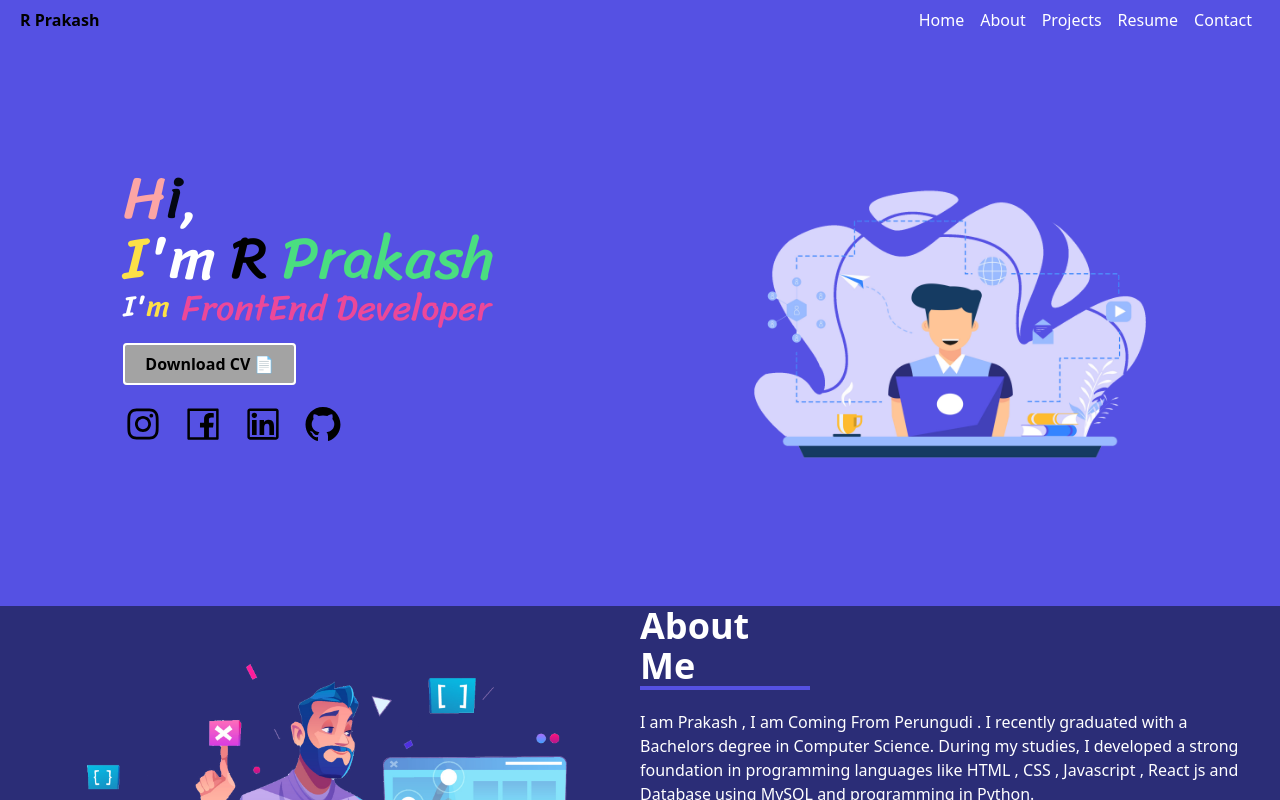
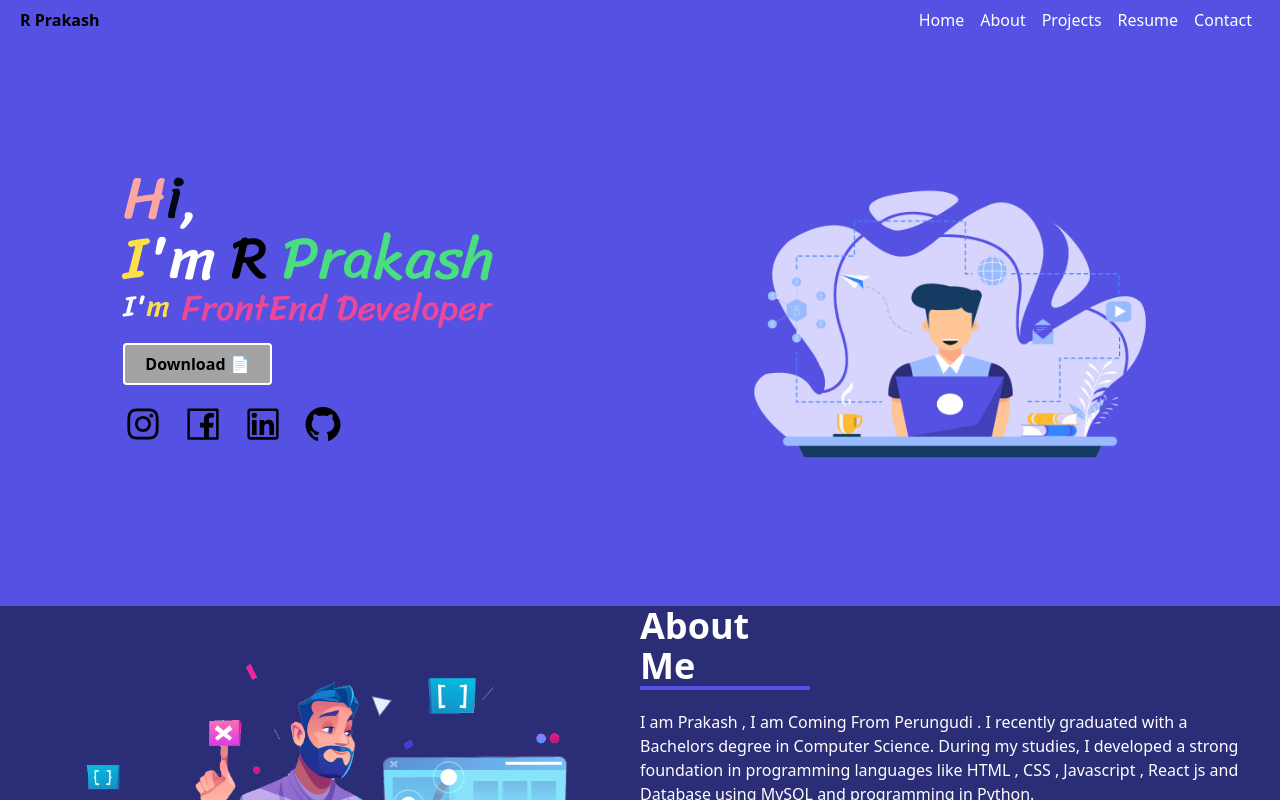
Before and after one commit to pra-kee/portfolio, a React (Create React App) app: page / in a window 1280 px wide. Shown: the top 800 px of the page. Built offline with nearby package versions, Linux system fonts and the light colour scheme.

Commit message:
update pdf path

```diff
--- a/src/components/Hero.js
+++ b/src/components/Hero.js
@@ -1,7 +1,6 @@
 import HeroImg from '../assets/hero.png';
 import {  AiOutlineFacebook, AiOutlineLinkedin, AiOutlineInstagram ,AiOutlineGithub} from "react-icons/ai";
 import Typerwriter from "typewriter-effect";
-import resume from '../assets/files/Prakash_B.SC.CS_2024_CGPA-6.7.pdf'
 
 export default function Hero() {
     const config  = {
@@ -35,7 +34,8 @@ export default function Hero() {
 
                 <div className='flex flex-col justify-center text-black'>
                     <h1 className='text-4xl border-b-4 border-primary mb-5 w-[140px] font-bold'></h1>
-                    <p className='pb-5'><a className='bg-neutral-400 hover:bg-neutral-500 px-5 py-2 font-bold border-2 border-white rounded' href={resume} download="Prakash_Resume.pdf"> Download CV  📄</a>
+                    <p className='pb-5'><a className='bg-neutral-400 hover:bg-neutral-500 px-5 py-2 font-bold border-2 border-white rounded' href={`${process.env.PUBLIC_URL}/Prakash_Resume.pdf`} download rel='noopener noreferrer' >  Download 📄</a>
+
                     </p>
             </div>
 
--- a/src/components/Resume.js
+++ b/src/components/Resume.js
@@ -1,9 +1,5 @@
 import ResumeImg from '../assets/resume.jpg';
-import resume from '../assets/files/Prakash_B.SC.CS_2024_CGPA-6.7.pdf'
 export default function Resume () {
-    const config = {
-        link: '/files/Prakash_B.SC.CS_2024_CGPA-6.7.pdf'
-    }
 
     return <section id='resume' className='flex flex-col md:flex-row bg-secondary px-5'>
         <div className='py-5 md:w-1/2 flex justify-center md:justify-end'>
@@ -12,7 +8,7 @@ export default function Resume () {
         <div className='md:w-1/2 flex justify-center'>
             <div className='flex flex-col justify-center text-white'>
                 <h1 className='text-4xl border-b-4 border-primary mb-5 w-[140px] font-bold'>Resume</h1>
-                <p className='pb-5'>You can view my resume <a className='btn' target='_blank' href={resume} download="Prakash_Resume.pdf" >  Download 📄</a></p>
+                <p className='pb-5'>You can view my resume <a className='btn' target='_blank' href={`${process.env.PUBLIC_URL}/Prakash_Resume.pdf`} download rel='noopener noreferrer' >  Download 📄</a></p>
             </div>
         </div>
     </section>
```
Also changed, not shown: 1 other file (tests, documents, lock files or other folders).
